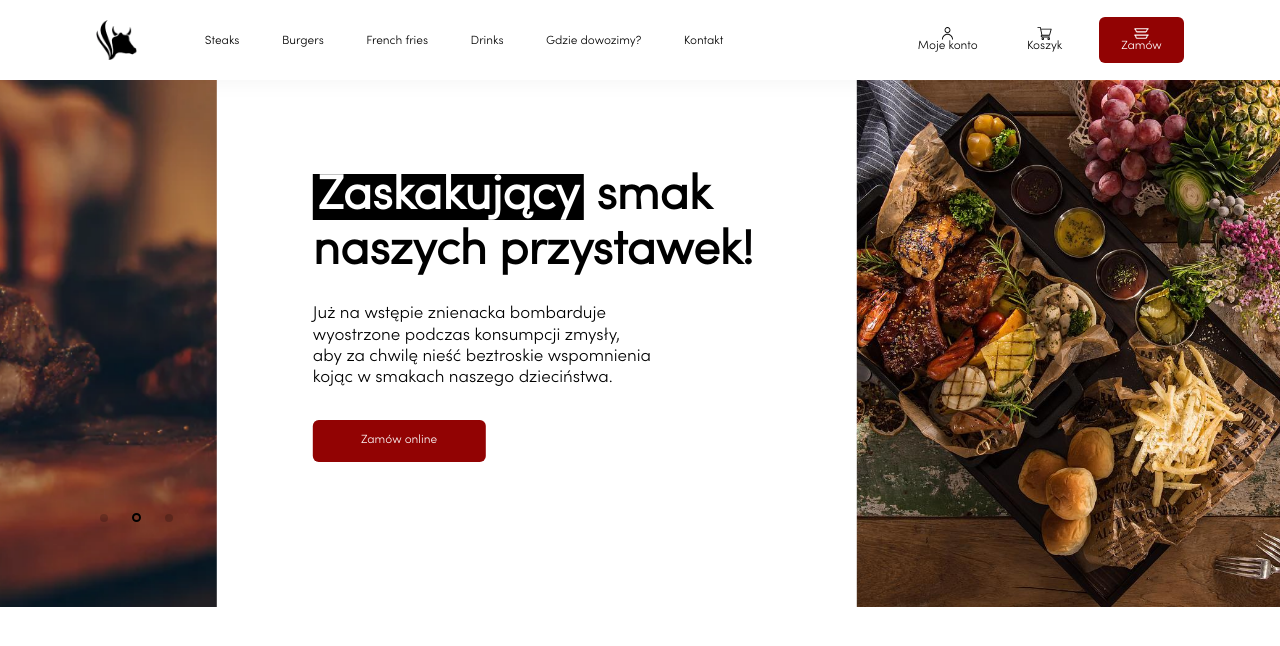
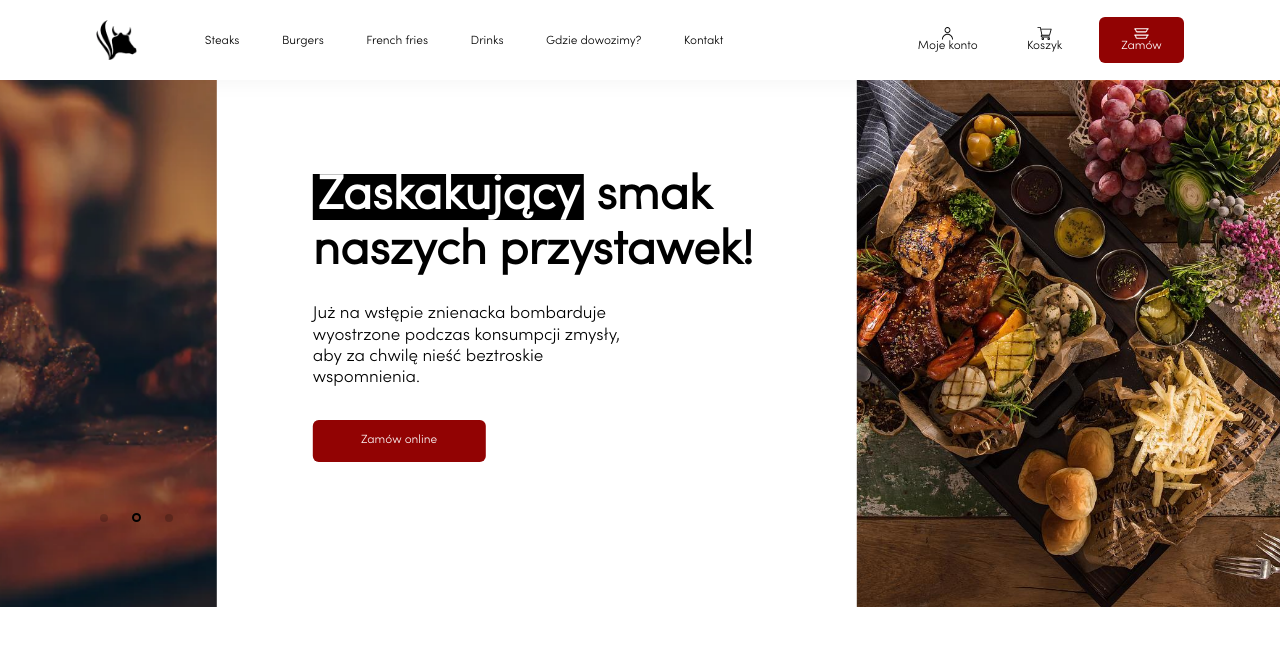
Before and after one commit to maciejsulenta/steak_house, a React (Create React App) app: page / in a window 1280 px wide. Shown: the top 646 px of the page. Built offline with nearby package versions, Linux system fonts and the light colour scheme.

Commit message:
slider : fix: slides title and text content change

```diff
--- a/src/assets/data/slidesData.js
+++ b/src/assets/data/slidesData.js
@@ -12,13 +12,13 @@ export const slidesData = [
   {
     id: 2,
     title: "<span>Zaskakujący</span> smak naszych przystawek!",
-    text: "Już na wstępie znienacka bombarduje wyostrzone podczas konsumpcji zmysły, aby za chwilę nieść beztroskie wspomnienia kojąc w smakach naszego dzieciństwa.",
+    text: "Już na wstępie znienacka bombarduje wyostrzone podczas konsumpcji zmysły, aby za chwilę nieść beztroskie wspomnienia.",
     img: slideSecond,
   },
   {
     id: 3,
-    title: "<span>Sprawdź</span> nowości w naszym menu!",
-    text: "Wyrafinowane i dopracowane w każdym calu menu przenosi gości w podróż kulinarną jednocześnie zadowalając najbardziej wymagających smakoszy. ",
+    title: "<span>Sprawdź</span> nowości naszego menu!",
+    text: "Wyrafinowane i dopracowane w każdym calu menu przenosi gości w podróż kulinarną. ",
     img: slideThird,
   },
 ];
--- a/src/components/Slider/index.jsx
+++ b/src/components/Slider/index.jsx
@@ -7,8 +7,8 @@ import "swiper/scss/pagination";
 import "swiper/scss/effect-cube";
 import Button from "../../components/Button";
 import { slidesData } from "../../assets/data/slidesData";
+
 SwiperCore.use([Pagination, Autoplay]);
-
 const Slider = () => {
   const [slides, setSlides] = useState([]);
 
```
